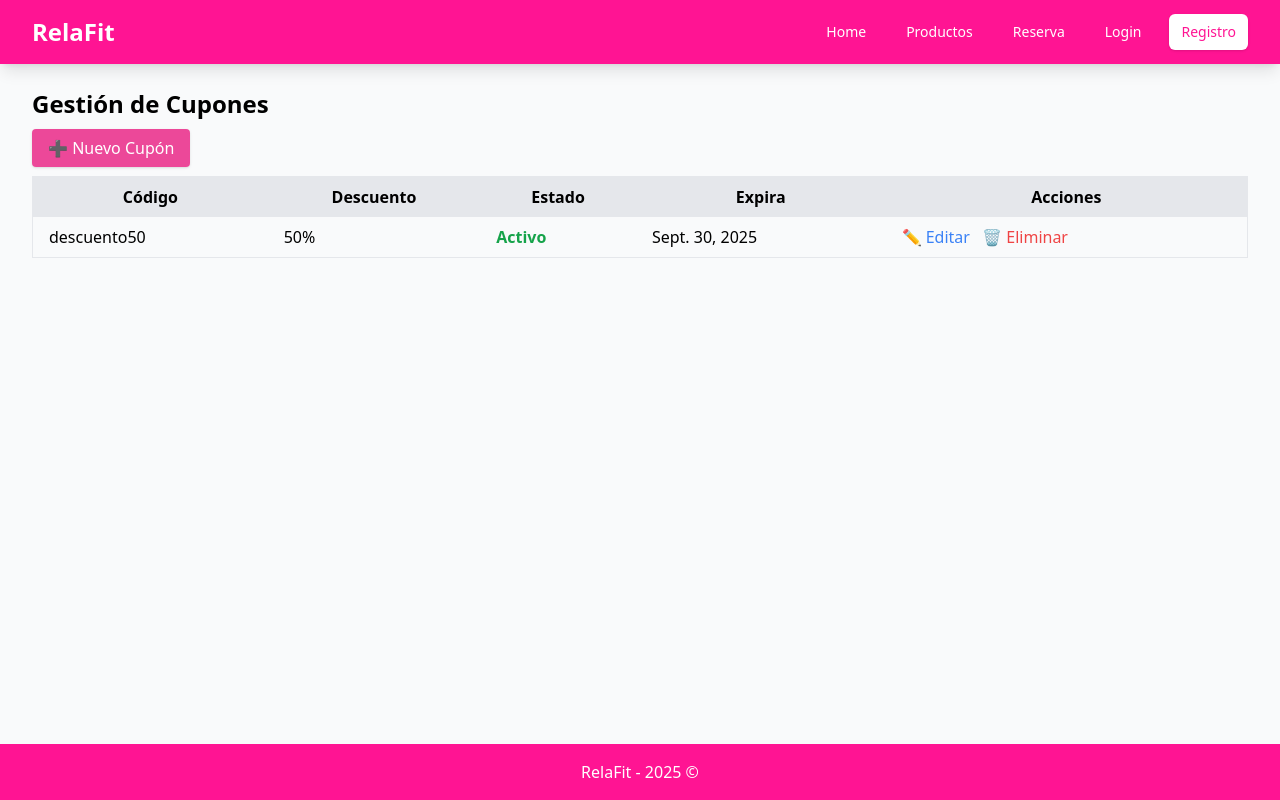
After one commit to MariaAcevedo11/RelaFit, a Django app: page /panel/cupones/ in a window 1280 px wide. The commit adds this page. Run offline with Django 5.2, Linux system fonts and the light colour scheme; data comes from the database, SQL or seed files in the repository; both versions use the stored data as it was after the commit; some libraries are stand-ins or nearby versions.

Commit message:
Added Cupon feature + fixed git commit

```diff
--- a/Sesion/templates/base.html
+++ b/Sesion/templates/base.html
@@ -44,6 +44,10 @@
                                 <a href="{% url 'sesiones_list' %}"
                                 class="text-white hover:bg-pink-bright-dark px-3 py-2 rounded-md text-sm font-medium">
                                     Gestionar Sesiones
+                                </a>
+                                <a href="{% url 'cupon_list' %}"
+                                class="text-white hover:bg-pink-bright-dark px-3 py-2 rounded-md text-sm font-medium">
+                                    Gestionar Cupones
                                 </a>
                                 <span class="text-white px-3 py-2 rounded-md text-sm font-medium">Hola, {{ request.session.usuario_nombre }}</span>
                                 <a href="{% url 'logout' %}"
--- /dev/null
+++ b/Sesion/templates/cupon_list.html
@@ -0,0 +1,78 @@
+{% extends "base.html" %}
+{% block content %}
+<h1 class="text-2xl font-bold mb-4">Gestión de Cupones</h1>
+
+<a href="{% url 'cupon_form' %}"
+   class="bg-pink-500 hover:bg-pink-600 text-white px-4 py-2 rounded shadow">
+   ➕ Nuevo Cupón
+</a>
+
+<table class="min-w-full mt-4 border">
+  <thead>
+    <tr class="bg-gray-200">
+      <th class="px-4 py-2">Código</th>
+      <th class="px-4 py-2">Descuento</th>
+      <th class="px-4 py-2">Estado</th>
+      <th class="px-4 py-2">Expira</th>
+      <th class="px-4 py-2">Acciones</th>
+    </tr>
+  </thead>
+  <tbody>
+    {% for cupon in cupones %}
+    <tr class="border-b">
+      <td class="px-4 py-2">{{ cupon.codigoCupon }}</td>
+      <td class="px-4 py-2">{{ cupon.descuentoCupon }}%</td>
+      <td class="px-4 py-2">
+        {% if cupon.estadoCupon %}
+          <span class="text-green-600 font-semibold">Activo</span>
+        {% else %}
+          <span class="text-red-600 font-semibold">Inactivo</span>
+        {% endif %}
+      </td>
+      <td class="px-4 py-2">{{ cupon.fechaVencimientoCupon }}</td>
+      <td class="px-4 py-2 space-x-2">
+        <!-- Editar -->
+        <a href="{% url 'cupon_form' cupon.idCupon %}" class="text-blue-500">✏️ Editar</a>
+
+        <!-- Eliminar: abre modal -->
+        <button onclick="openModal('{{ cupon.id }}')" class="text-red-500">🗑 Eliminar</button>
+
+        <!-- Modal -->
+        <div id="modal-{{ cupon.id }}"
+             class="fixed inset-0 flex items-center justify-center bg-black bg-opacity-50 hidden z-50">
+          <div class="bg-white rounded-lg shadow-lg p-6 w-96">
+            <h2 class="text-lg font-bold mb-4">Confirmar eliminación</h2>
+            <p class="mb-4">¿Estás seguro de que deseas eliminar el cupón
+               <strong>{{ cupon.codigoCupon }}</strong>?</p>
+            <div class="flex justify-end space-x-3">
+              <button onclick="closeModal('{{ cupon.id }}')"
+                      class="px-4 py-2 bg-gray-300 rounded hover:bg-gray-400">Cancelar</button>
+              <form method="post" action="{% url 'cupon_delete' cupon.idCupon %}">
+                {% csrf_token %}
+                <button type="submit"
+                        class="px-4 py-2 bg-pink-500 text-white rounded hover:bg-red-600">
+                        Eliminar
+                </button>
+              </form>
+            </div>
+          </div>
+        </div>
+      </td>
+    </tr>
+    {% empty %}
+    <tr>
+      <td colspan="5" class="text-center py-4">No hay cupones registrados.</td>
+    </tr>
+    {% endfor %}
+  </tbody>
+</table>
+
+<script>
+function openModal(id) {
+    document.getElementById('modal-' + id).classList.remove('hidden');
+}
+function closeModal(id) {
+    document.getElementById('modal-' + id).classList.add('hidden');
+}
+</script>
+{% endblock %}
--- a/Sesion/urls.py
+++ b/Sesion/urls.py
@@ -1,6 +1,5 @@
 from django.urls import path
-from .views import HomePageView, LoginPageView, RegistroPageView, ProductoPageView, LogoutPageView, SesionPageView, ProductoListView, ProductoCreateView, ProductoUpdateView, ProductoDeleteView, SesionListView, SesionCreateView, SesionUpdateView, SesionDeleteView, ReservaPageView
-
+from .views import HomePageView, LoginPageView, RegistroPageView, ProductoPageView, LogoutPageView, SesionPageView, ProductoListView, ProductoCreateView, ProductoUpdateView, ProductoDeleteView, SesionListView, SesionCreateView, SesionUpdateView, SesionDeleteView, ReservaPageView, CuponListView, CuponCreateView, CuponUpdateView, CuponDeleteView
 
 urlpatterns = [
     path("", HomePageView.as_view(), name = 'home'),
@@ -18,6 +17,10 @@ urlpatterns = [
     path("panel/sesiones/crear/", SesionCreateView.as_view(), name="admin_sesion_crear"),
     path("panel/sesiones/<int:pk>/editar/", SesionUpdateView.as_view(), name="admin_sesion_editar"),
     path("panel/sesiones/<int:pk>/eliminar/", SesionDeleteView.as_view(), name="admin_sesion_eliminar"),
+    path("panel/cupones/", CuponListView.as_view(), name="cupon_list"),
+    path("panel/cupones/crear/", CuponCreateView.as_view(), name="cupon_form"),
+    path("panel/cupones/<int:pk>/editar/", CuponUpdateView.as_view(), name="cupon_form"),
+    path("panel/cupones/<int:pk>/eliminar/", CuponDeleteView.as_view(), name="cupon_delete"),
 
 
 
--- a/Sesion/views.py
+++ b/Sesion/views.py
@@ -1,12 +1,13 @@
 from django.views import View
 from django.views.generic import TemplateView, ListView, CreateView, UpdateView, DeleteView
-from .models import Usuario, Reseña, Sesion, Producto, Reserva
+from .models import Usuario, Reseña, Sesion, Producto, Reserva, Cupon
 from django.shortcuts import render, redirect, get_object_or_404
 from .models import Producto
-from .forms import ProductoForm, SesionForm
+from .forms import ProductoForm, SesionForm, CuponForm
 from django.contrib import messages
 from django.db.models import Avg
 from django.urls import reverse_lazy
+from django.utils import timezone
 
 
 
@@ -247,13 +248,32 @@ class ReservaPageView(TemplateView):
             reserva.sesiones.add(sesion)
             messages.success(request, f"{sesion.nombreSesion} agregada a tu reserva.")
 
-        # Recalcular total dinámicamente
+        # Aplicar cupón
+        codigo_cupon = request.POST.get("codigo_cupon")
+        if codigo_cupon:
+            try:
+                cupon = Cupon.objects.get(codigoCupon=codigo_cupon, estadoCupon=True)
+                if cupon.fechaVencimientoCupon >= timezone.now().date():
+                    reserva.reservaCupon = cupon
+                    messages.success(request, f"Cupón {codigo_cupon} aplicado con éxito.")
+                else:
+                    messages.error(request, "El cupón está vencido.")
+            except Cupon.DoesNotExist:
+                messages.error(request, "Cupón inválido.")
+
+        # Recalcular total con cupón
         total = sum([p.precioDeProducto for p in reserva.productos.all()]) + \
                 sum([s.precioSesion for s in reserva.sesiones.all()])
-        reserva.precioFinalReserva = total
+
+        if reserva.reservaCupon:
+            descuento = reserva.reservaCupon.descuentoCupon
+            total = total - (total * descuento / 100)
+
+        reserva.precioFinalReserva = max(total, 0)  # nunca negativo
         reserva.save()
 
         return redirect("reserva")
+
 
 
     def get_context_data(self, **kwargs):
@@ -268,11 +288,6 @@ class ReservaPageView(TemplateView):
         )
 
             if reserva:
-                # Recalcular precioFinalReserva dinámicamente
-                total = sum([p.precioDeProducto for p in reserva.productos.all()]) + \
-                        sum([s.precioSesion for s in reserva.sesiones.all()])
-                reserva.precioFinalReserva = total
-                reserva.save()
                 context["reserva"] = reserva
         return context
 
@@ -345,3 +360,30 @@ class SesionDeleteView(AdminRequiredMixin, DeleteView):
 
     def get(self, request, *args, **kwargs):
         return redirect("sesiones_list")
+
+# CRUD CUPON
+
+class CuponListView(ListView):
+    model = Cupon
+    template_name = "cupon_list.html"
+    context_object_name = "cupones"
+
+
+class CuponCreateView(CreateView):
+    model = Cupon
+    form_class = CuponForm
+    template_name = "cupon_form.html"
+    success_url = reverse_lazy("cupon_list")
+
+
+class CuponUpdateView(UpdateView):
+    model = Cupon
+    form_class = CuponForm
+    template_name = "cupon_form.html"
+    success_url = reverse_lazy("cupon_list")
+
+
+class CuponDeleteView(DeleteView):
+    model = Cupon
+    template_name = "cupon_list"
+    success_url = reverse_lazy("cupon_list")
```
Also changed, not shown: Sesion/forms.py (+28 -1 lines), Sesion/templates/cupon_form.html (added, +19 -0 lines), Sesion/templates/reserva.html (+10 -0 lines), db.sqlite3.
